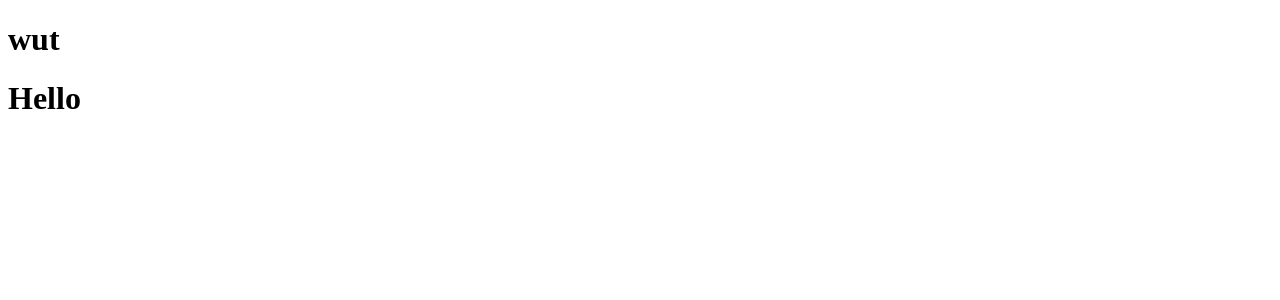
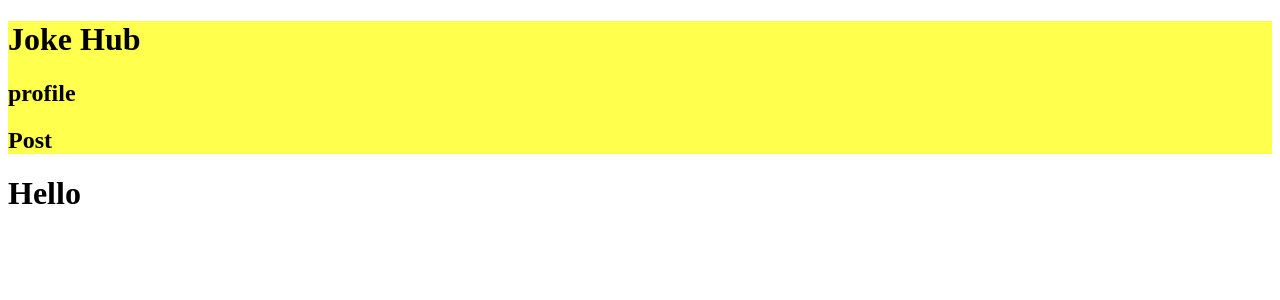
Before and after one commit to SamTech37/jokehub, a React (Create React App) app: page / in a window 1280 px wide. Shown: the top 300 px of the page. Built offline with nearby package versions, Linux system fonts and the light colour scheme.

Commit message:
ins styled comp

```diff
--- a/src/Components/NavBar.js
+++ b/src/Components/NavBar.js
@@ -1,9 +1,15 @@
 import React from "react";
+import styled from "styled-components";
 
+const Nav = styled.div`
+  background: #ffff4d;
+`;
 export default function NavBar() {
   return (
-    <div>
-      <h1>wut</h1>
-    </div>
+    <Nav>
+      <h1>Joke Hub</h1>
+      <h2>profile</h2>
+      <h2>Post</h2>
+    </Nav>
   );
 }
```
Also changed, not shown: package.json (+7 -0 lines), 1 other file (tests, documents, lock files or other folders).
